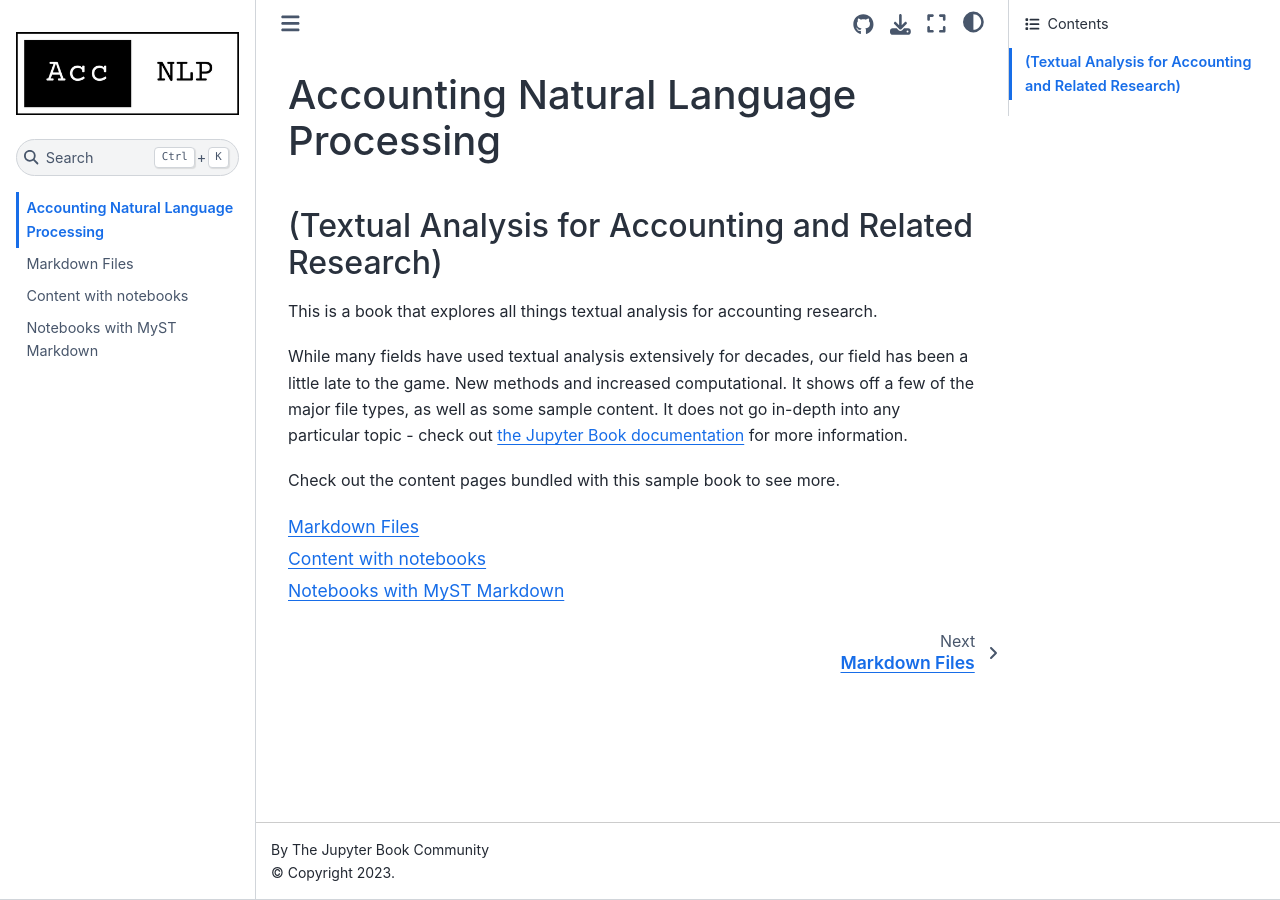
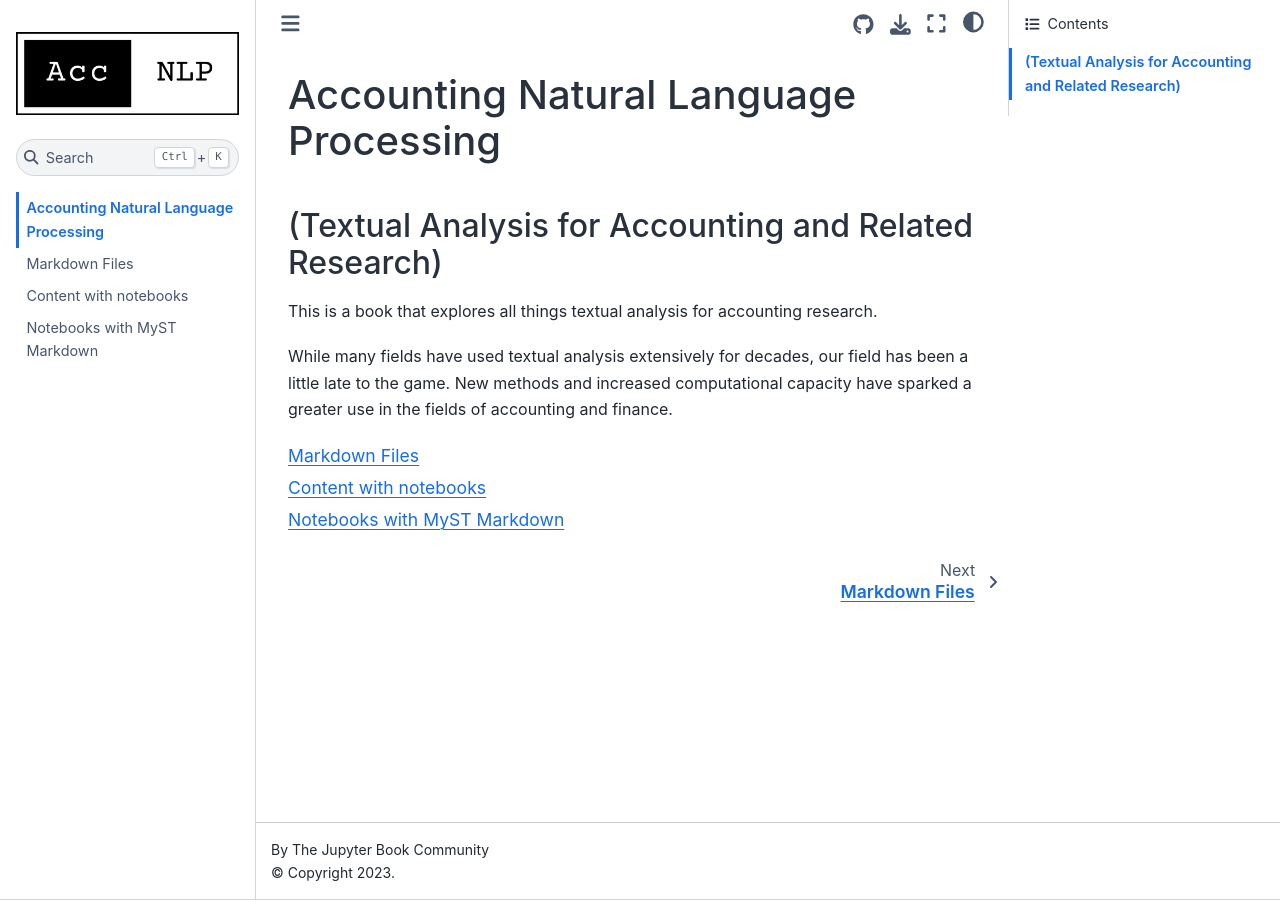
Before and after one commit to taxpat/acc_NLP, a Jupyter Book: the page built from docs/book/intro.md, in a window 1280 px wide. Built offline with Jupyter Book 1.0.4 settings and Sphinx 7.4.7 and the Sphinx Book theme 1.1.4, drawn with Linux system fonts in a browser that asks for light colours.

Commit message:
adjusted intro

````diff
--- a/docs/book/intro.md
+++ b/docs/book/intro.md
@@ -3,11 +3,7 @@
 
 This is a book that explores all things textual analysis for accounting research.
 
-While many fields have used textual analysis extensively for decades, our field has been a little late to the game. New methods and increased computational.
-It shows off a few of the major file types, as well as some sample content.
-It does not go in-depth into any particular topic - check out [the Jupyter Book documentation](https://jupyterbook.org) for more information.
-
-Check out the content pages bundled with this sample book to see more.
+While many fields have used textual analysis extensively for decades, our field has been a little late to the game. New methods and increased computational capacity have sparked a greater use in the fields of accounting and finance.
 
 ```{tableofcontents}
 ```
````
